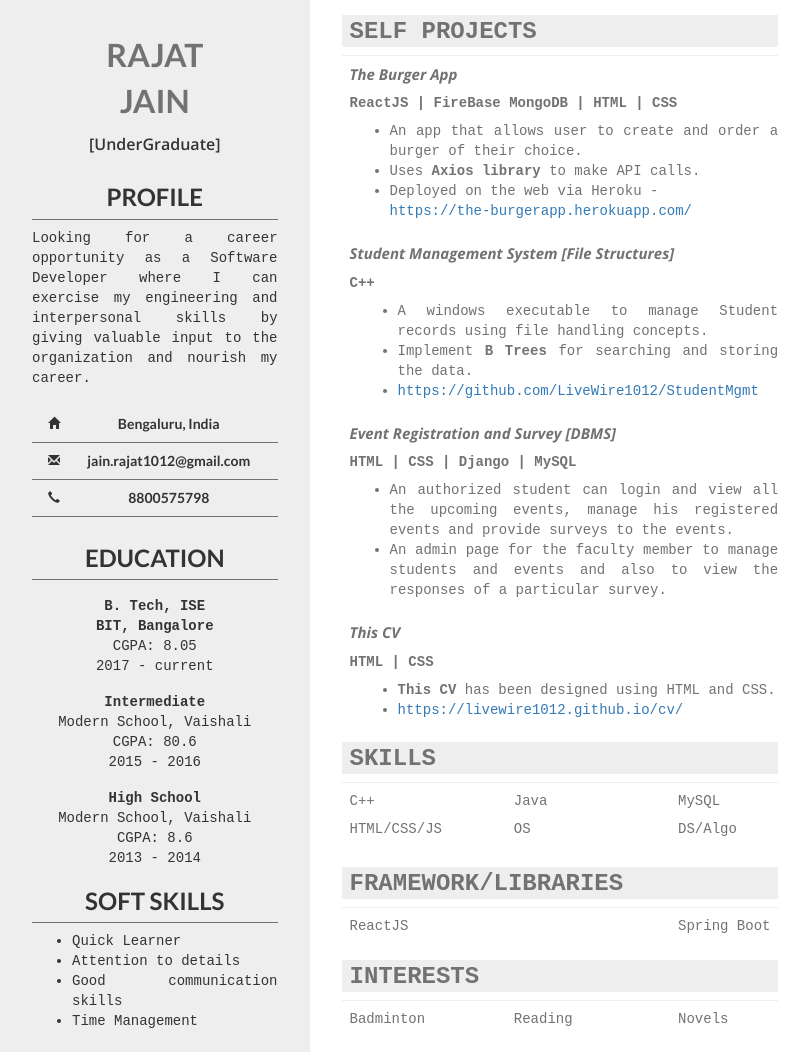
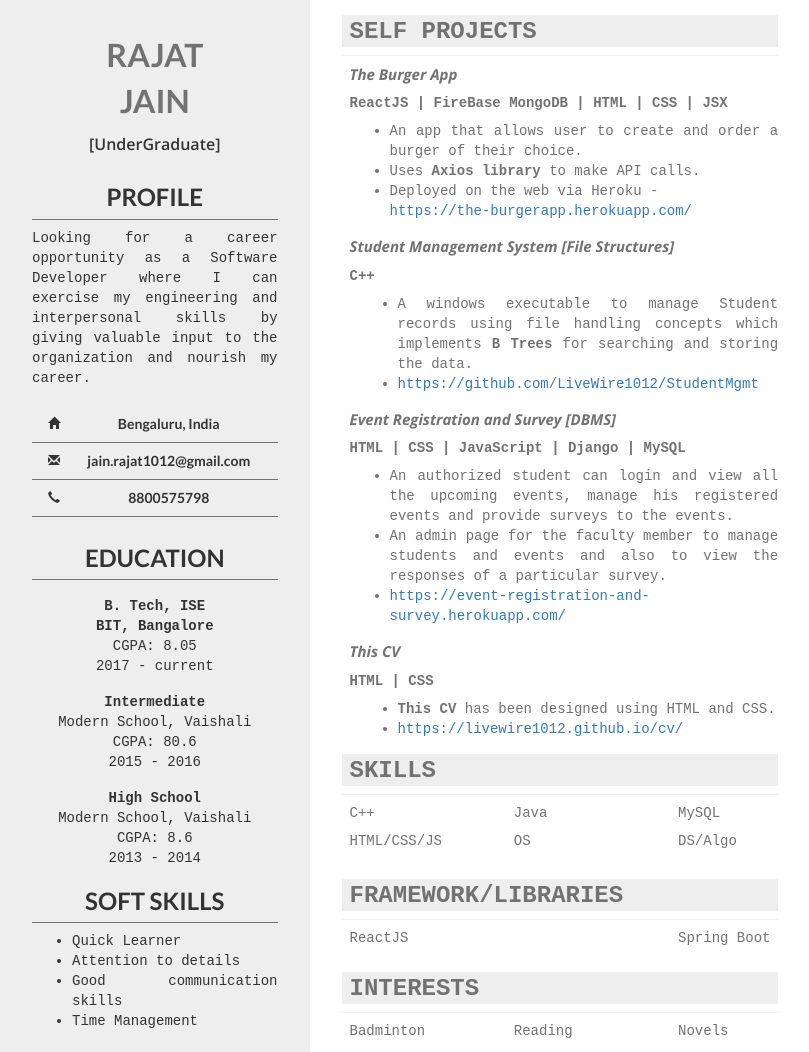
Before and after one commit to LiveWire1012/cv, a plain HTML site: page index.htm in a window 1280 px wide. Shown: the top 1052 px of the page, without its empty margins (0-809 px from the left). Drawn offline with nearby package versions, Linux system fonts and the light colour scheme.

Commit message:
'cgpa-project'

```diff
--- a/css/main.css
+++ b/css/main.css
@@ -151,7 +151,7 @@ body {
 }
 
 .job {
-	padding-bottom: 12px;
+	padding-bottom: 5px;
 }
 
 .job-position {
--- a/index.htm
+++ b/index.htm
@@ -93,7 +93,7 @@
 				<div class="job">
 					<div class="job-position"><b>The Burger App</b></div>
 					<div class="job-company-term">
-						<span class="job-company"><strong>ReactJS | FireBase MongoDB | HTML | CSS</strong></span>
+						<span class="job-company"><strong>ReactJS | FireBase MongoDB | HTML | CSS | JSX</strong></span>
 					</div>
 					<div class="job-description">
 						<ul>
@@ -111,8 +111,8 @@
                     <div class="interests-content">
                         <div class="job-description">
                             <ul>
-                                <li>A windows executable to manage Student records using file handling concepts.</li>
-                                <li>Implement <b>B Trees</b> for searching and storing the data.</li>
+                                <li>A windows executable to manage Student records using file handling concepts which implements <b>B Trees</b> for searching and storing the data.</li>
+                                <!-- <li></li> -->
                                 <li><a href="https://github.com/LiveWire1012/StudentMgmt" target="_blank">https://github.com/LiveWire1012/StudentMgmt</a> </li>
                             </ul>
 
@@ -122,7 +122,7 @@
                 <div class="job">
 					<div class="job-position"><b>Event Registration and Survey [DBMS]</b></div>
 					<div class="job-company-term">
-						<span class="job-company"><strong> HTML | CSS | Django | MySQL </strong></span>
+						<span class="job-company"><strong> HTML | CSS | JavaScript | Django | MySQL </strong></span>
 					</div>
 					<div class="job-description">
                         <ul>
@@ -130,7 +130,7 @@
 								provide surveys to the events.</li>
 							<li>An admin page for the faculty member to manage students and events and also to view the responses
 								of a particular survey.</li>
-                            <!-- <li><a href = "https://livewire1012.github.io/pig-game/" target="_blank">https://livewire1012.github.io/pig-game/</a></li> -->
+                            <li><a href = "https://event-registration-and-survey.herokuapp.com/" target="_blank">https://event-registration-and-survey.herokuapp.com/</a></li>
                         </ul>
 					</div>
 				</div>
```
